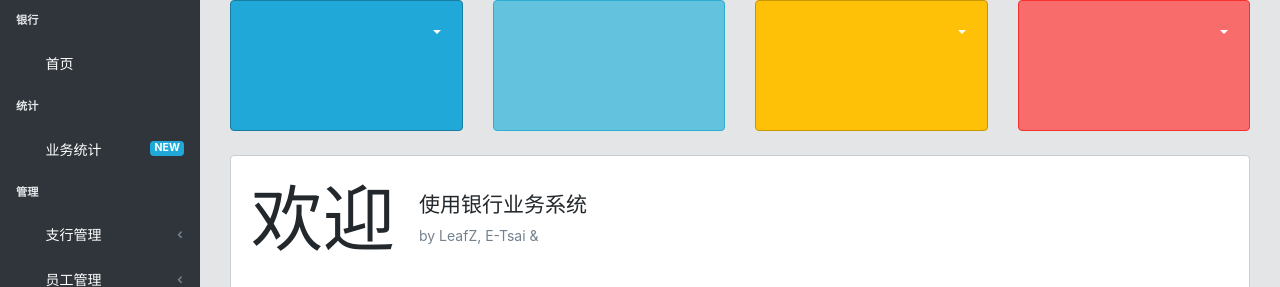
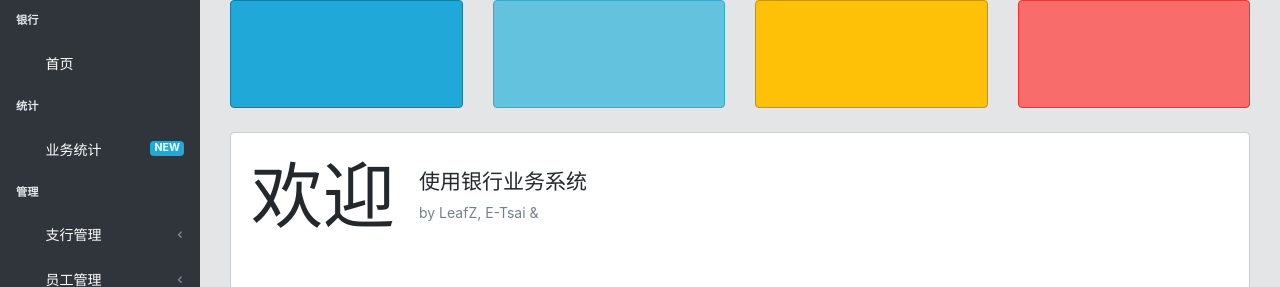
Before and after one commit to LeaFZ96/SE-BankSys, a Flask app: page / in a window 1280 px wide. Shown: the part 55-342 px from the top of the page. Run offline with Flask 2, Linux system fonts and the light colour scheme; some libraries are stand-ins or nearby versions.

Commit message:
beautify

```diff
--- a/src/templates/index.html
+++ b/src/templates/index.html
@@ -83,14 +83,6 @@
                 <div class="card text-white bg-primary">
                   <div class="card-body pb-0">
                     <div class="btn-group float-right">
-                      <button class="btn btn-transparent dropdown-toggle p-0" type="button" data-toggle="dropdown" aria-haspopup="true" aria-expanded="false">
-                        <i class="icon-settings"></i>
-                      </button>
-                      <div class="dropdown-menu dropdown-menu-right">
-                        <a class="dropdown-item" href="#">Action</a>
-                        <a class="dropdown-item" href="#">Another action</a>
-                        <a class="dropdown-item" href="#">Something else here</a>
-                      </div>
                     </div>
                     <div class="text-value"></div>
                   </div>
@@ -103,9 +95,6 @@
               <div class="col-sm-6 col-lg-3">
                 <div class="card text-white bg-info">
                   <div class="card-body pb-0">
-                    <button class="btn btn-transparent p-0 float-right" type="button">
-                      <i class="icon-location-pin"></i>
-                    </button>
                     <div class="text-value"></div>
                   </div>
                   <div class="chart-wrapper mt-3 mx-3" style="height:70px;">
@@ -118,14 +107,6 @@
                 <div class="card text-white bg-warning">
                   <div class="card-body pb-0">
                     <div class="btn-group float-right">
-                      <button class="btn btn-transparent dropdown-toggle p-0" type="button" data-toggle="dropdown" aria-haspopup="true" aria-expanded="false">
-                        <i class="icon-settings"></i>
-                      </button>
-                      <div class="dropdown-menu dropdown-menu-right">
-                        <a class="dropdown-item" href="#">Action</a>
-                        <a class="dropdown-item" href="#">Another action</a>
-                        <a class="dropdown-item" href="#">Something else here</a>
-                      </div>
                     </div>
                     <div class="text-value"></div>
                     <div></div>
@@ -140,14 +121,6 @@
                 <div class="card text-white bg-danger">
                   <div class="card-body pb-0">
                     <div class="btn-group float-right">
-                      <button class="btn btn-transparent dropdown-toggle p-0" type="button" data-toggle="dropdown" aria-haspopup="true" aria-expanded="false">
-                        <i class="icon-settings"></i>
-                      </button>
-                      <div class="dropdown-menu dropdown-menu-right">
-                        <a class="dropdown-item" href="#">Action</a>
-                        <a class="dropdown-item" href="#">Another action</a>
-                        <a class="dropdown-item" href="#">Something else here</a>
-                      </div>
                     </div>
                     <div class="text-value"></div>
                     <div></div>
```
